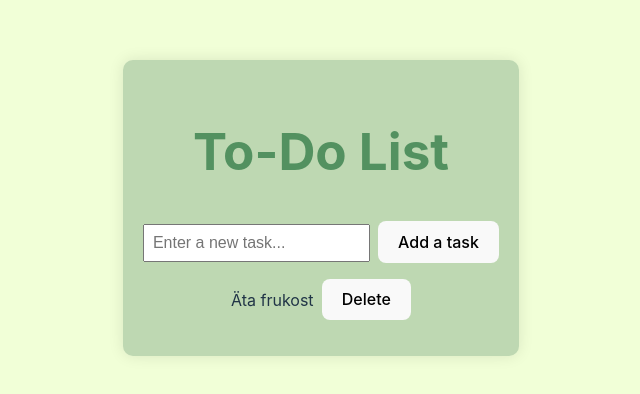
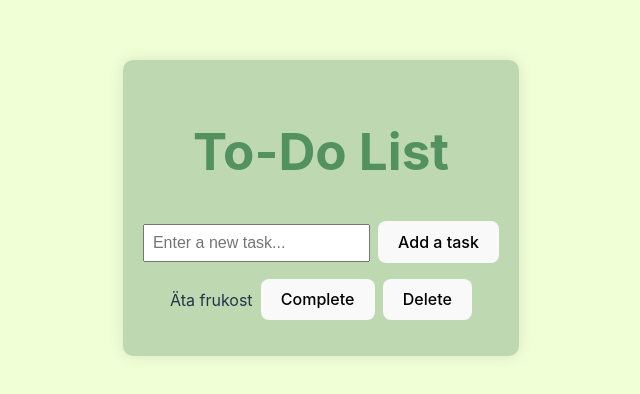
Before and after one commit to louohr/exercise-react-todo-app, a React (Vite) app: page / in a window 1280 px wide. Shown: the part 192-586 px from the top of the page, without its empty margins (319-959 px from the left). Built offline with nearby package versions, Linux system fonts and the light colour scheme.

Commit message:
add completion functionality and button

```diff
--- a/src/App.css
+++ b/src/App.css
@@ -38,3 +38,8 @@ ol {
 li {
   margin: 10px 0;
 }
+
+.completed .text {
+  text-decoration: line-through;
+  color: gray;
+}
--- a/src/App.tsx
+++ b/src/App.tsx
@@ -1,32 +1,40 @@
 import { useState } from "react";
 import "./App.css";
 
-// funktion för to do listan
+// Function för To-Do list
 function ToDoList() {
-  const [tasks, setTasks] = useState(["Äta frukost"]);
+  // Update tasks state to hold objects with task text and completion status
+  const [tasks, setTasks] = useState([{ text: "Äta frukost", completed: false }]);
   const [newTask, setNewTask] = useState("");
 
-  // vad användaren skriver in
-  function HandleInputChange(event) {
-    setNewTask(event.target.value); // ändra input
+  // Hanter användar input
+  function HandleInputChange(event: React.ChangeEvent<HTMLInputElement>) {
+    setNewTask(event.target.value); // Update input value
   }
 
-  // lägga till task
+  // Lägga till task
   function addTask() {
     if (newTask.trim() !== "") {
-      setTasks((t) => [...t, newTask]);
-      // clear
-      setNewTask("");
+      setTasks((t) => [...t, { text: newTask, completed: false }]);
+      setNewTask(""); // Clear input
     }
   }
 
-  // ta bort task, index=task
-  function deleteTask(index) {
+  // Radera task efter index
+  function deleteTask(index: number) {
     const updatedTasks = tasks.filter((_, i) => i !== index);
     setTasks(updatedTasks);
   }
 
-  // ui
+  // Toggle task completion
+  function toggleTaskCompletion(index: number) {
+    const updatedTasks = tasks.map((task, i) =>
+      i === index ? { ...task, completed: !task.completed } : task
+    );
+    setTasks(updatedTasks);
+  }
+
+  // UI
   return (
     <body>
       <section className="to-do-list">
@@ -44,8 +52,11 @@ function ToDoList() {
         </div>
         <ol>
           {tasks.map((task, index) => (
-            <li key={index}>
-              <span className="text">{task}</span>
+            <li key={index} className={task.completed ? "completed" : ""}>
+              <span className="text">{task.text}</span>
+              <button className="complete-btn" onClick={() => toggleTaskCompletion(index)}>
+                {task.completed ? "Undo" : "Complete"}
+              </button>
               <button className="delete-btn" onClick={() => deleteTask(index)}>
                 Delete
               </button>
```
